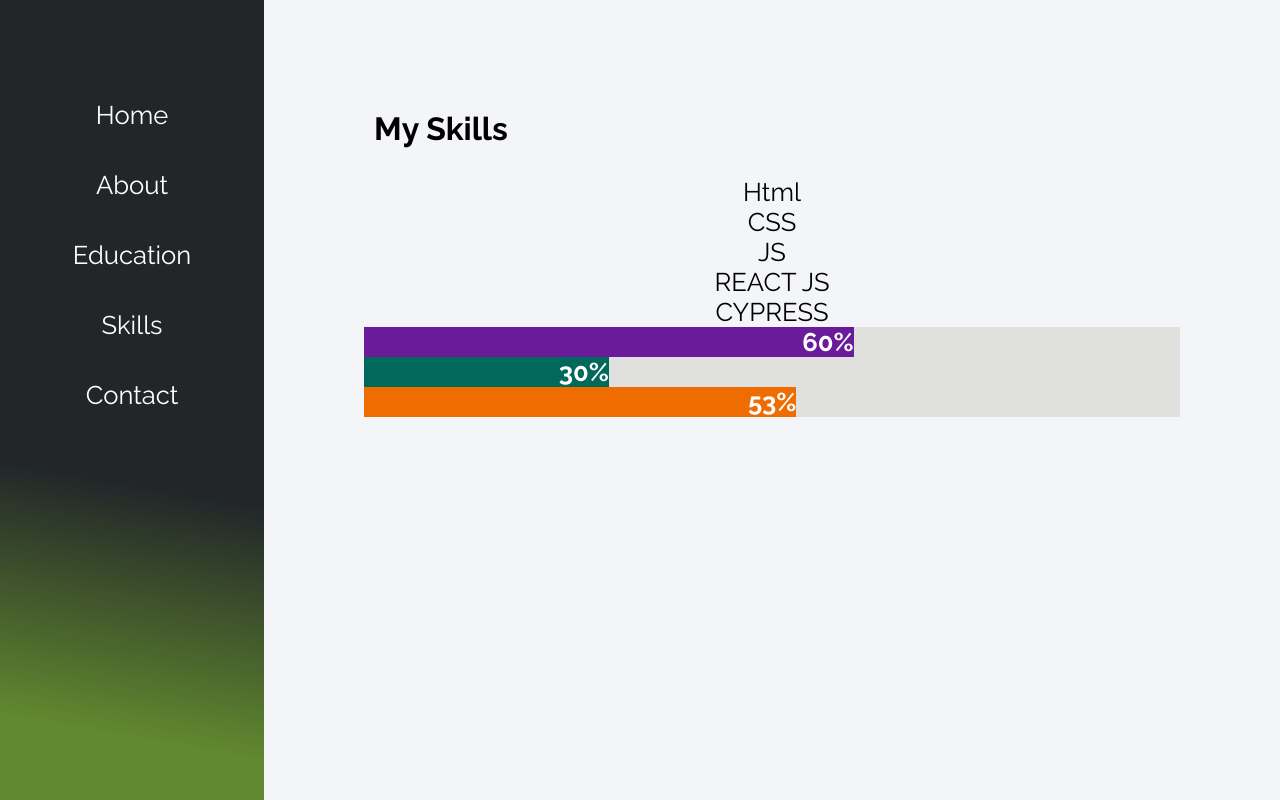
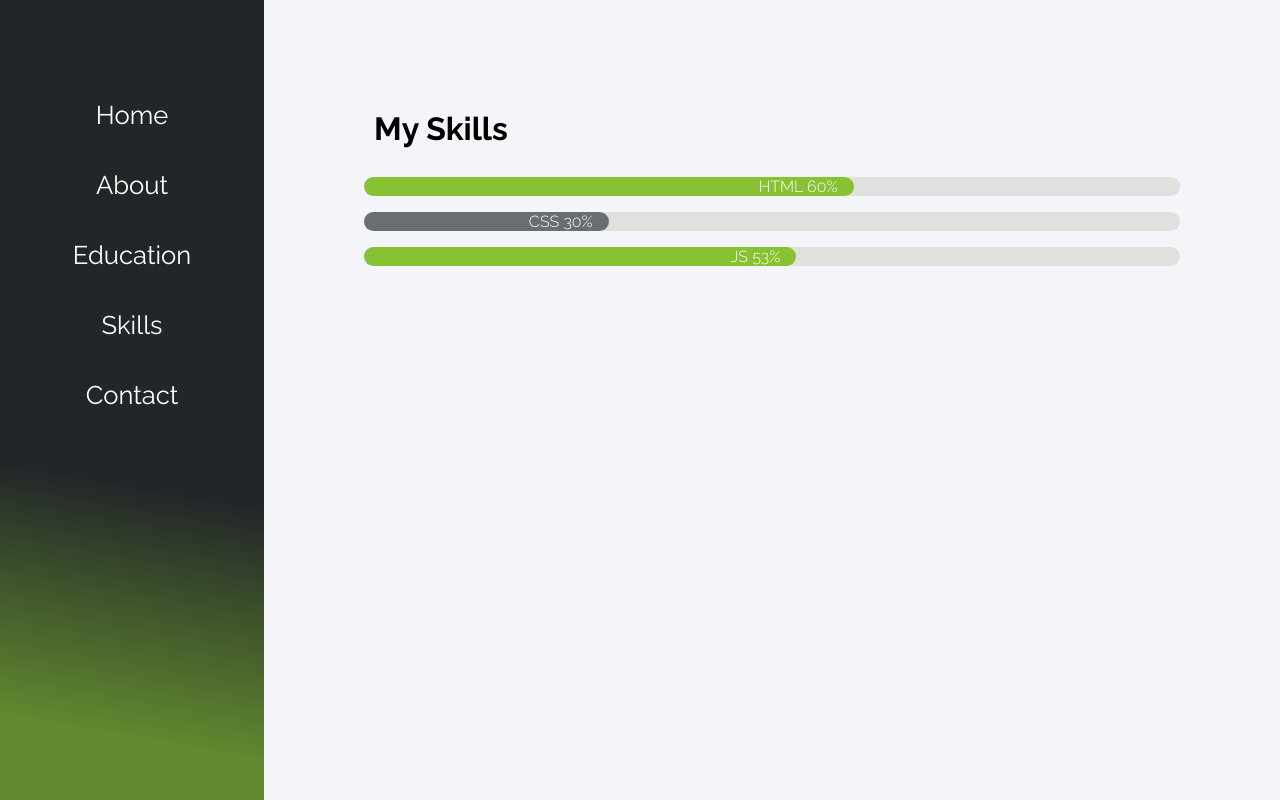
Before and after one commit to Loop545/Protfolio2020, a React (Create React App) app: page /skills in a window 1280 px wide. Built offline with nearby package versions, Linux system fonts and the light colour scheme.

Commit message:
Progress Bar

```diff
--- a/src/components/Navbar.jsx
+++ b/src/components/Navbar.jsx
@@ -26,7 +26,7 @@ class Navbar extends Component {
     render() {
         return (
             <nav>
-            <ul>
+            <ul className='nav-items'>
             <Navitem id='list' item="Home" tolink="/" ></Navitem>
             <Navitem id='list' item="About" tolink="/about" ></Navitem>
             <Navitem id='list' item="Education" tolink="/education"></Navitem>
--- a/src/components/Navbar.scss
+++ b/src/components/Navbar.scss
@@ -15,7 +15,7 @@ nav {
     padding: 60px 30px 0px 30px;
   }
 }
-ul {
+.nav-items {
   font-size: var(--fontsize-nav);
   text-align: center;
   list-style-type: none;
@@ -23,7 +23,7 @@ ul {
     display: none;
   }
 }
-nav ul li {
+nav .nav-items li {
   margin: 40px;
 }
 
--- a/src/components/ProgressBar.jsx
+++ b/src/components/ProgressBar.jsx
@@ -4,7 +4,7 @@ import React from 'react';
 import './ProgressBar.scss'
 
 const ProgressBar = (props) => {
-    const { bgcolor, completed } = props;
+    const { bgcolor, completed , title} = props;
     const fillerStyles = {
         height: '100%',
         width: `${completed}%`,
@@ -17,7 +17,7 @@ const ProgressBar = (props) => {
     return (
         <div className='container'>
             <div className='fill' style={fillerStyles}>
-                <span className='label'>{`${completed}%`}</span>
+                <span className='label'>{`${title}`} {`${completed}%`}</span>
             </div>
         </div>
     )
--- a/src/components/ProgressBar.scss
+++ b/src/components/ProgressBar.scss
@@ -2,11 +2,14 @@
   height: 20;
   width: 100%;
   background-color: #e0e0de;
-  border-radius: 50;
-  margin: 50;
+  border-radius: 2rem;
+  margin-bottom: 1rem;
+  @media screen and (max-width: 50rem) {
+  }
 }
 .label {
-  padding: 5;
+  padding: 1rem;
   color: white;
-  font-weight: bold;
+  font-weight: 300;
+  text-align: center;
 }
--- a/src/contents/Skills.jsx
+++ b/src/contents/Skills.jsx
@@ -7,22 +7,22 @@ import './Skills.scss'
 import ProgressBar from '../components/ProgressBar'
 
 const skillsData= [
-    { bgcolor: "#6a1b9a", completed: 60 },
-    { bgcolor: "#00695c", completed: 30 },
-    { bgcolor: "#ef6c00", completed: 53 },
+    { bgcolor: "#86C232", completed: 60 , title:'HTML'},
+    { bgcolor: "#6B6E70", completed: 30 , title:'CSS'},
+    { bgcolor: "#86C232", completed: 53 , title:'JS' },
 ]
 
 
 
 class Skills extends Component {
 
-    constructor(props) {
-        super(props);
-        this.state={
-            'myskills':['Html','CSS','JS','REACT JS','CYPRESS']
-        };
+    // constructor(props) {
+    //     super(props);
+    //     this.state={
+    //         'myskills':['Html','CSS','JS','REACT JS','CYPRESS']
+    //     };
 
-    }
+    // }
     render () {
 
             return (
@@ -31,12 +31,13 @@ class Skills extends Component {
                     My Skills
                 </h1>
                 <ul>
-                    {this.state.myskills.map((value)=> {
+                    {/* {this.state.myskills.map((value)=> {
                         return <li>{value}</li>
-                    })}
+                    })} */}
                      {skillsData.map((item, idx) => (
-                     <ProgressBar key={idx} bgcolor={item.bgcolor} completed={item.completed} />
-      ))}
+                     <ProgressBar key={idx} bgcolor={item.bgcolor} completed={item.completed} title={item.title} />
+                    ))
+                }
                 </ul>
             </div>
         )
```
